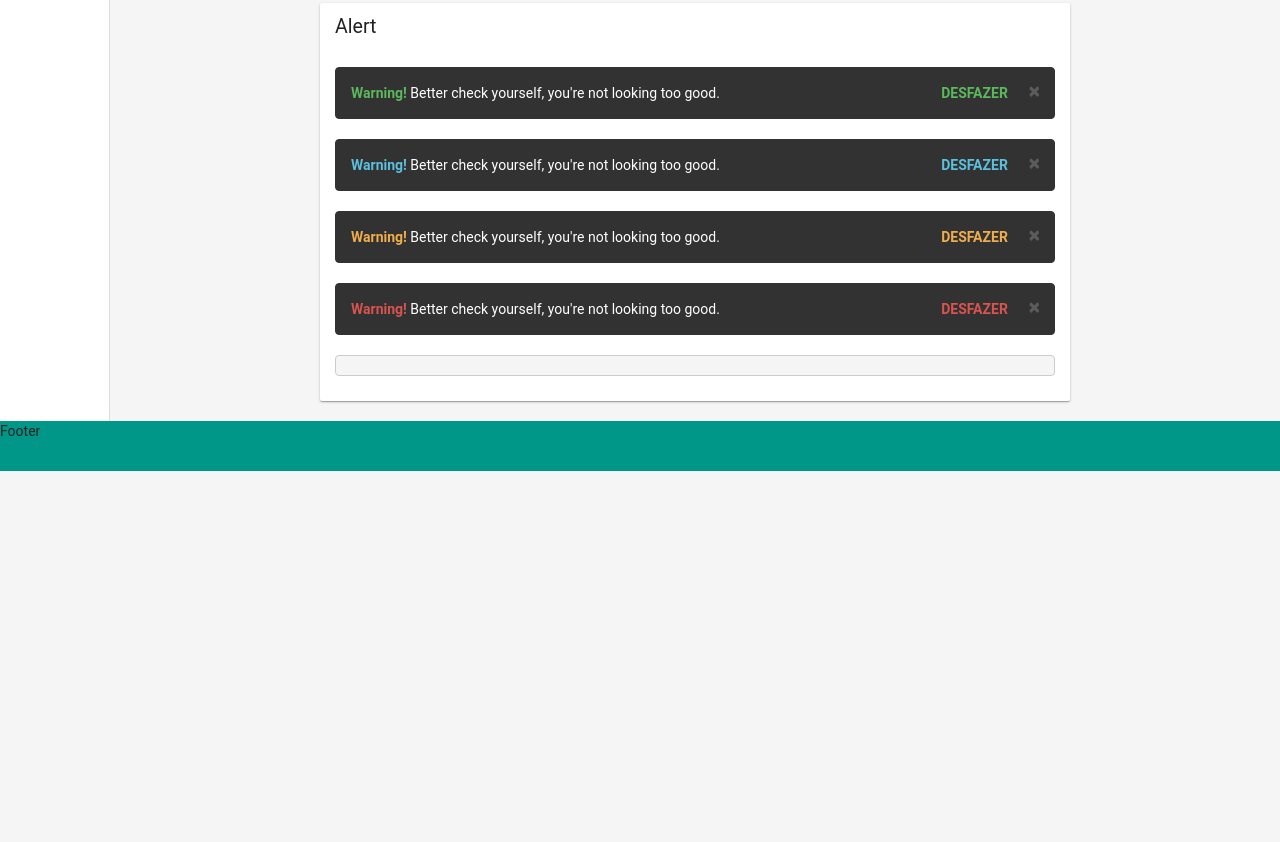
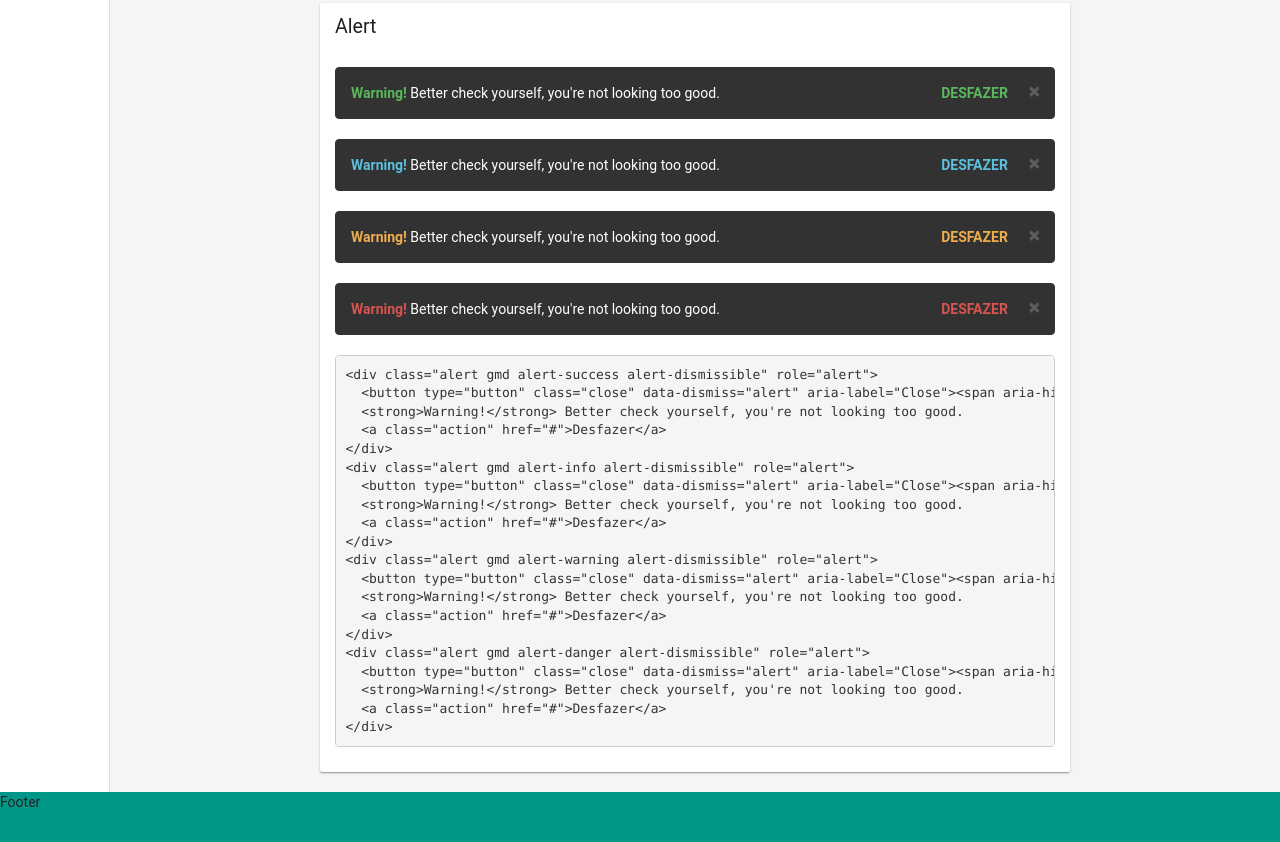
Before and after one commit to GUMGA/layout, a website: page examples/default/index.html in a window 1280 px wide. Shown: the part 3946-4788 px from the top of the page. Before the commit the page ends 4417 px from the top, so only its background shows below. Drawn offline with nearby package versions, Linux system fonts and the light colour scheme; a web font is replaced by a local one.

Commit message:
Alert component examples

```diff
--- a/examples/default/index.html
+++ b/examples/default/index.html
@@ -444,7 +444,26 @@ background    = #F5F5F5
                   <strong>Warning!</strong> Better check yourself, you're not looking too good.
                   <a class="action" href="#">Desfazer</a>
                 </div>
-                <pre></pre>
+                <pre>&lt;div class="alert gmd alert-success alert-dismissible" role="alert"&gt;
+  &lt;button type="button" class="close" data-dismiss="alert" aria-label="Close"&gt;&lt;span aria-hidden="true"&gt;&times;&lt;/span&gt;&lt;/button&gt;
+  &lt;strong&gt;Warning!&lt;/strong&gt; Better check yourself, you're not looking too good.
+  &lt;a class="action" href="#"&gt;Desfazer&lt;/a&gt;
+&lt;/div&gt;
+&lt;div class="alert gmd alert-info alert-dismissible" role="alert"&gt;
+  &lt;button type="button" class="close" data-dismiss="alert" aria-label="Close"&gt;&lt;span aria-hidden="true"&gt;&times;&lt;/span&gt;&lt;/button&gt;
+  &lt;strong&gt;Warning!&lt;/strong&gt; Better check yourself, you're not looking too good.
+  &lt;a class="action" href="#"&gt;Desfazer&lt;/a&gt;
+&lt;/div&gt;
+&lt;div class="alert gmd alert-warning alert-dismissible" role="alert"&gt;
+  &lt;button type="button" class="close" data-dismiss="alert" aria-label="Close"&gt;&lt;span aria-hidden="true"&gt;&times;&lt;/span&gt;&lt;/button&gt;
+  &lt;strong&gt;Warning!&lt;/strong&gt; Better check yourself, you're not looking too good.
+  &lt;a class="action" href="#"&gt;Desfazer&lt;/a&gt;
+&lt;/div&gt;
+&lt;div class="alert gmd alert-danger alert-dismissible" role="alert"&gt;
+  &lt;button type="button" class="close" data-dismiss="alert" aria-label="Close"&gt;&lt;span aria-hidden="true"&gt;&times;&lt;/span&gt;&lt;/button&gt;
+  &lt;strong&gt;Warning!&lt;/strong&gt; Better check yourself, you're not looking too good.
+  &lt;a class="action" href="#"&gt;Desfazer&lt;/a&gt;
+&lt;/div&gt;</pre>
               </div>
             </div>
           </div>
```
